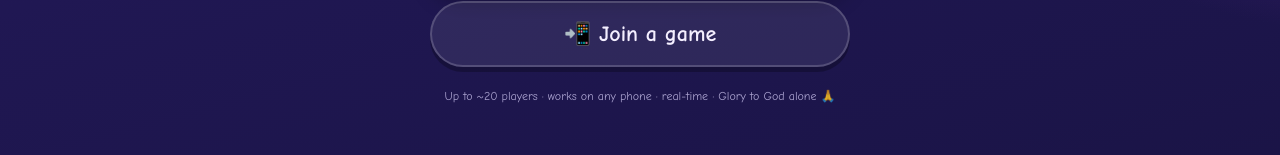
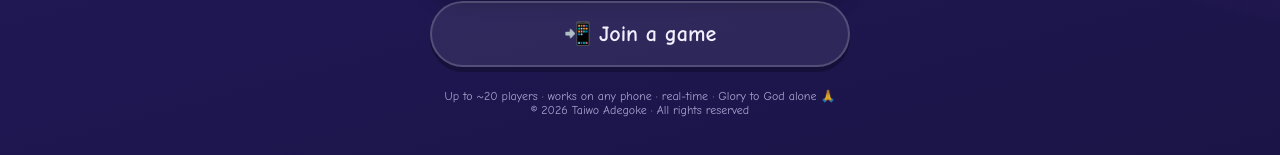
Before and after one commit to tboy2020/draw-your-sword-live, a plain HTML site: page index.html in a window 1280 px wide. Shown: the part 341-496 px from the top of the page. Drawn offline with Linux system fonts and the light colour scheme.

Commit message:
Add copyright notice + All-Rights-Reserved LICENSE
Source header, author/copyright metas, visible footer, and a LICENSE file asserting the work is © 2026 Taiwo Adegoke, all rights reserved.

Co-Authored-By: Claude Opus 4.8 <noreply@anthropic.com>

```diff
--- a/index.html
+++ b/index.html
@@ -1,9 +1,18 @@
 <!doctype html>
+<!--
+  Draw Your Sword — Live
+  © 2026 Taiwo Adegoke. All rights reserved.
+  This source code, design, and content are the property of Taiwo Adegoke.
+  Unauthorized copying, reuse, modification, or redistribution is prohibited.
+  Scripture: KJV & WEB (public domain).
+-->
 <html lang="en">
 <head>
 <meta charset="utf-8">
 <meta name="viewport" content="width=device-width, initial-scale=1, viewport-fit=cover">
 <title>Draw Your Sword — Live</title>
+<meta name="author" content="Taiwo Adegoke">
+<meta name="copyright" content="© 2026 Taiwo Adegoke. All rights reserved.">
 <meta name="description" content="Draw Your Sword LIVE — play the Bible game together online. One host, up to ~20 players joining from their own phones with a room code. Kahoot-style, with a live leaderboard.">
 <meta name="theme-color" content="#1b1446">
 <link rel="manifest" href="manifest.json">
@@ -159,7 +168,7 @@ body.tv #results .brand{font-size:clamp(46px,7vw,86px);} body.tv #results .sword
     <p class="lead">One host starts a game, everyone else joins with a code on their own phone. Same question for all — most right answers win! 🏆</p>
     <button class="btn big" onclick="goHost()">🎤 Host a game</button>
     <button class="btn ghost big" onclick="show('join')">📲 Join a game</button>
-    <footer>Up to ~20 players · works on any phone · real-time · Glory to God alone 🙏</footer>
+    <footer>Up to ~20 players · works on any phone · real-time · Glory to God alone 🙏<br>© 2026 Taiwo Adegoke · All rights reserved</footer>
   </section>
 
   <!-- JOIN -->
```
Also changed, not shown: 1 other file.
